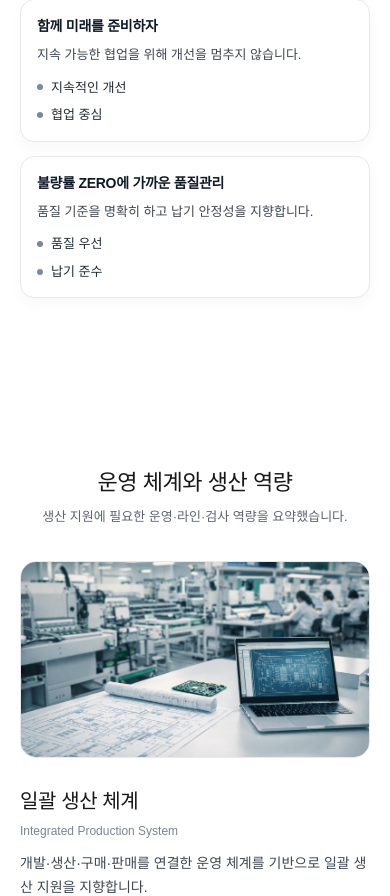
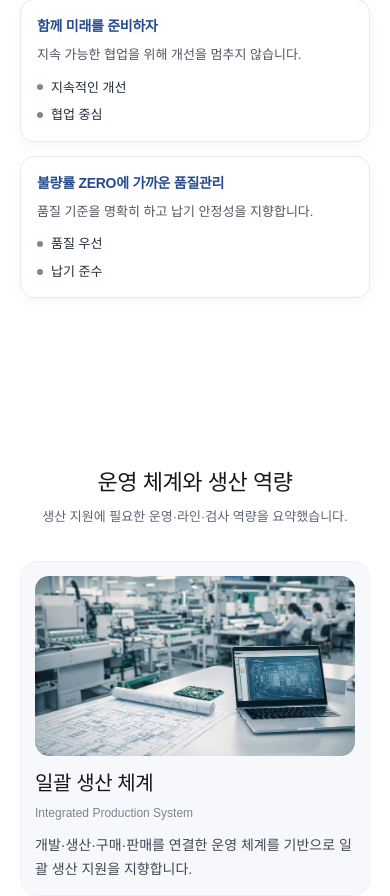
Before and after one commit to ewontech-web/ewontech-site, a Next.js app: page /company in a window 390 px wide. Shown: the part 934-1830 px from the top of the page. Built offline with nearby package versions, Linux system fonts and the light colour scheme.

Commit message:
feat: Reveal 컴포넌트 추가 및 비즈니스 페이지 섹션에 애니메이션 적용, 전역 스타일 개선

```diff
--- a/app/business/page.tsx
+++ b/app/business/page.tsx
@@ -5,6 +5,7 @@ import ContactCTA from "@/components/layout/ContactCTA";
 import PageHero from "@/components/common/PageHero";
 import Container from "@/components/layout/Container";
 import Footer from "@/components/layout/Footer";
+import Reveal from "@/components/common/Reveal"; // ✅ 추가
 
 export default function BusinessPage() {
     return (
@@ -17,24 +18,29 @@ export default function BusinessPage() {
 
             <section className={styles.section}>
                 <Container>
-                    <BusinessAreas />
+                    <Reveal>
+                        <BusinessAreas />
+                    </Reveal>
                 </Container>
             </section>
 
             <section className={styles.section}>
                 <Container>
-                    <ProductionShowcase />
+                    <Reveal>
+                        <ProductionShowcase />
+                    </Reveal>
                 </Container>
             </section>
 
             <section className={`${styles.section} ${styles.muted}`}>
                 <Container>
-                    <ProcessStrip />
+                    <Reveal>
+                        <ProcessStrip />
+                    </Reveal>
                 </Container>
             </section>
 
             <ContactCTA />
-
             <Footer />
         </main>
     );
--- a/app/globals.css
+++ b/app/globals.css
@@ -3,8 +3,29 @@
 :root {
   --background: #ffffff;
   --foreground: #171717;
+
+  /* ✅ OS/브라우저 다크모드가 폼/스크롤바를 어둡게 바꾸는 걸 방지 */
+  color-scheme: light;
+
+  /* text */
+  --text-strong: #111827;
+  --text-body: #374151;
+  --text-muted: #6b7280;
+
+  /* accent blue */
+  --accent: #1d4ed8;
+  /* 지금 Contact에서 쓰는 파랑과 동일 */
+  --accent-weak: #eaf4ff;
+  /* 연한 배경 */
+  --accent-line: #cfe0ff;
+  /* 테두리/라인 */
+
+  --border-soft: #e7e7e7;
+  --surface-muted: #f5f5f5;
 }
 
+/* Tailwind v4 theme mapping
+   (VS Code에서 노란줄 떠도 빌드 정상인 경우 많음) */
 @theme inline {
   --color-background: var(--background);
   --color-foreground: var(--foreground);
@@ -12,11 +33,8 @@
   --font-mono: var(--font-geist-mono);
 }
 
-@media (prefers-color-scheme: dark) {
-  :root {
-    --background: #0a0a0a;
-    --foreground: #ededed;
-  }
+html {
+  scroll-behavior: smooth;
 }
 
 body {
@@ -25,6 +43,39 @@ body {
   font-family: Arial, Helvetica, sans-serif;
 }
 
-html {
-  scroll-behavior: smooth;
+/* ✅ 혹시 남아있는 다크모드 영향까지 한 번 더 차단(보험) */
+@media (prefers-color-scheme: dark) {
+  :root {
+    color-scheme: light;
+    --background: #ffffff;
+    --foreground: #171717;
+  }
+
+  body {
+    background: #ffffff;
+    color: #171717;
+  }
 }
+
+/* =========================
+   Subtle scroll reveal (v1)
+   ========================= */
+.reveal {
+  opacity: 0;
+  transform: translateY(10px);
+  transition: opacity 260ms ease, transform 260ms ease;
+  will-change: opacity, transform;
+}
+
+.reveal.isInView {
+  opacity: 1;
+  transform: translateY(0);
+}
+
+@media (prefers-reduced-motion: reduce) {
+  .reveal {
+    opacity: 1;
+    transform: none;
+    transition: none;
+  }
+}
--- a/app/page.module.css
+++ b/app/page.module.css
@@ -4,6 +4,8 @@
     overscroll-behavior: contain;
     -webkit-overflow-scrolling: touch;
     scroll-behavior: smooth;
+    background: var(--background);
+    color: var(--foreground);
 }
 
 .section {
--- a/components/business/ProductionShowcase.tsx
+++ b/components/business/ProductionShowcase.tsx
@@ -1,4 +1,5 @@
 import styles from "./ProductionShowcase.module.css";
+import Reveal from "@/components/common/Reveal";
 
 type Item = {
     key: string;
@@ -100,8 +101,9 @@ export default function ProductionShowcase() {
                         const reversed = idx % 2 === 1;
 
                         return (
-                            <article
+                            <Reveal
                                 key={it.key}
+                                as="article"
                                 className={`${styles.item} ${reversed ? styles.reverse : ""}`}
                             >
                                 <div className={styles.media}>
@@ -138,7 +140,7 @@ export default function ProductionShowcase() {
                                         </ul>
                                     </div>
                                 </div>
-                            </article>
+                            </Reveal>
                         );
                     })}
                 </div>
--- /dev/null
+++ b/components/common/Reveal.tsx
@@ -0,0 +1,53 @@
+"use client";
+
+import { PropsWithChildren, useEffect, useRef, ElementType } from "react";
+
+type RevealProps<T extends ElementType = "div"> = PropsWithChildren<{
+    as?: T;
+    className?: string;
+    once?: boolean;
+}>;
+
+export default function Reveal<T extends ElementType = "div">({
+    as,
+    className = "",
+    once = true,
+    children,
+}: RevealProps<T>) {
+    const Tag = (as ?? "div") as ElementType;
+
+    // ref를 너무 엄격하게 잡으면 JSX에서 에러가 나서 any로 완화
+    const ref = useRef<any>(null);
+
+    useEffect(() => {
+        const el = ref.current as Element | null;
+        if (!el) return;
+
+        const reduce = window.matchMedia?.("(prefers-reduced-motion: reduce)")?.matches;
+        if (reduce) {
+            (el as HTMLElement).classList.add("isInView");
+            return;
+        }
+
+        const io = new IntersectionObserver(
+            (entries) => {
+                for (const e of entries) {
+                    if (e.isIntersecting) {
+                        (e.target as HTMLElement).classList.add("isInView");
+                        if (once) io.unobserve(e.target);
+                    }
+                }
+            },
+            { threshold: 0.12, rootMargin: "0px 0px -10% 0px" }
+        );
+
+        io.observe(el);
+        return () => io.disconnect();
+    }, [once]);
+
+    return (
+        <Tag ref={ref} className={`reveal ${className}`}>
+            {children}
+        </Tag>
+    );
+}
--- a/components/company/CompanyCapabilitySection.module.css
+++ b/components/company/CompanyCapabilitySection.module.css
@@ -113,6 +113,19 @@
         padding: 56px 20px;
     }
 
+    /* ✅ 각 항목을 카드처럼 하나로 묶기 */
+    .row {
+        background: #f7f8fb;
+        /* 연한 배경 */
+        border: 1px solid #eef1f6;
+        /* 아주 연한 테두리 */
+        border-radius: 16px;
+        padding: 14px;
+        /* 카드 내부 여백 */
+        gap: 12px;
+        /* 이미지-텍스트 간격 */
+    }
+
     .row,
     .row:nth-child(even) {
         grid-template-columns: 1fr;
@@ -123,6 +136,15 @@
         order: unset;
     }
 
+    /* 이미지 박스도 카드 톤에 맞춰 정리 */
+    .imgBox {
+        border: none;
+        /* 기존 1px 보더 제거 */
+        border-radius: 14px;
+        background: #fff;
+    }
+
+    /* 텍스트 블록도 카드 안에서 꽉 차게 */
     .body {
         max-width: 100%;
     }
--- a/components/company/CompanyValues.module.css
+++ b/components/company/CompanyValues.module.css
@@ -51,12 +51,12 @@
     font-weight: 800;
     font-size: 15px;
     letter-spacing: -0.02em;
-    color: #111827;
+    color: rgba(20, 60, 130, 0.92);
 }
 
 .desc {
     margin: 0 0 12px;
-    color: #3f4652;
+    color: rgba(63, 70, 82, 0.92);
     font-size: 13px;
     line-height: 1.6;
 }
--- a/components/contact/ContactForm.module.css
+++ b/components/contact/ContactForm.module.css
@@ -6,6 +6,7 @@
     margin: 0 0 8px;
     font-weight: 800;
     font-size: 14px;
+    color: rgba(20, 60, 130, 0.92);
 }
 
 .desc {
--- a/components/contact/ContactMapSection.module.css
+++ b/components/contact/ContactMapSection.module.css
@@ -2,6 +2,7 @@
     margin: 0 0 8px;
     font-weight: 800;
     font-size: 18px;
+    color: rgba(20, 60, 130, 0.92);
 }
 
 .card {
```
Also changed, not shown: 1 other file (tests, documents, lock files or other folders).
